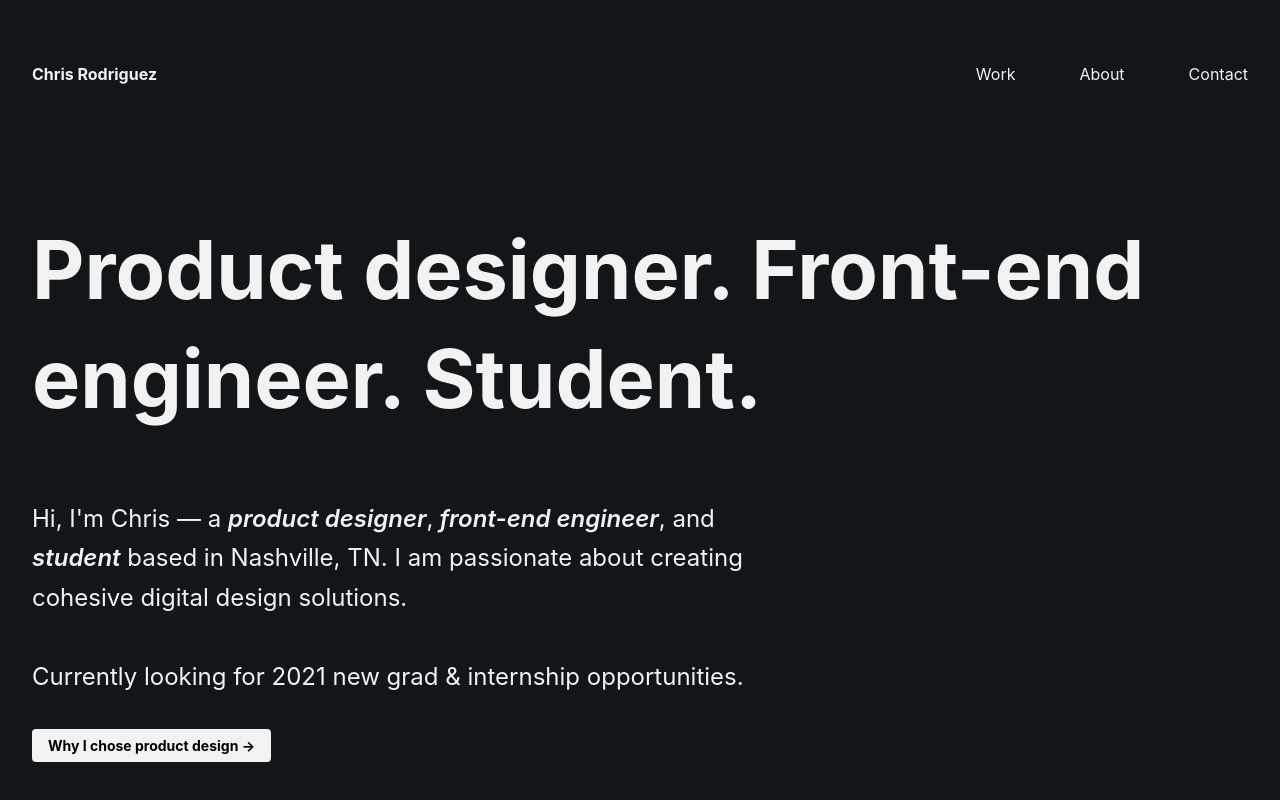
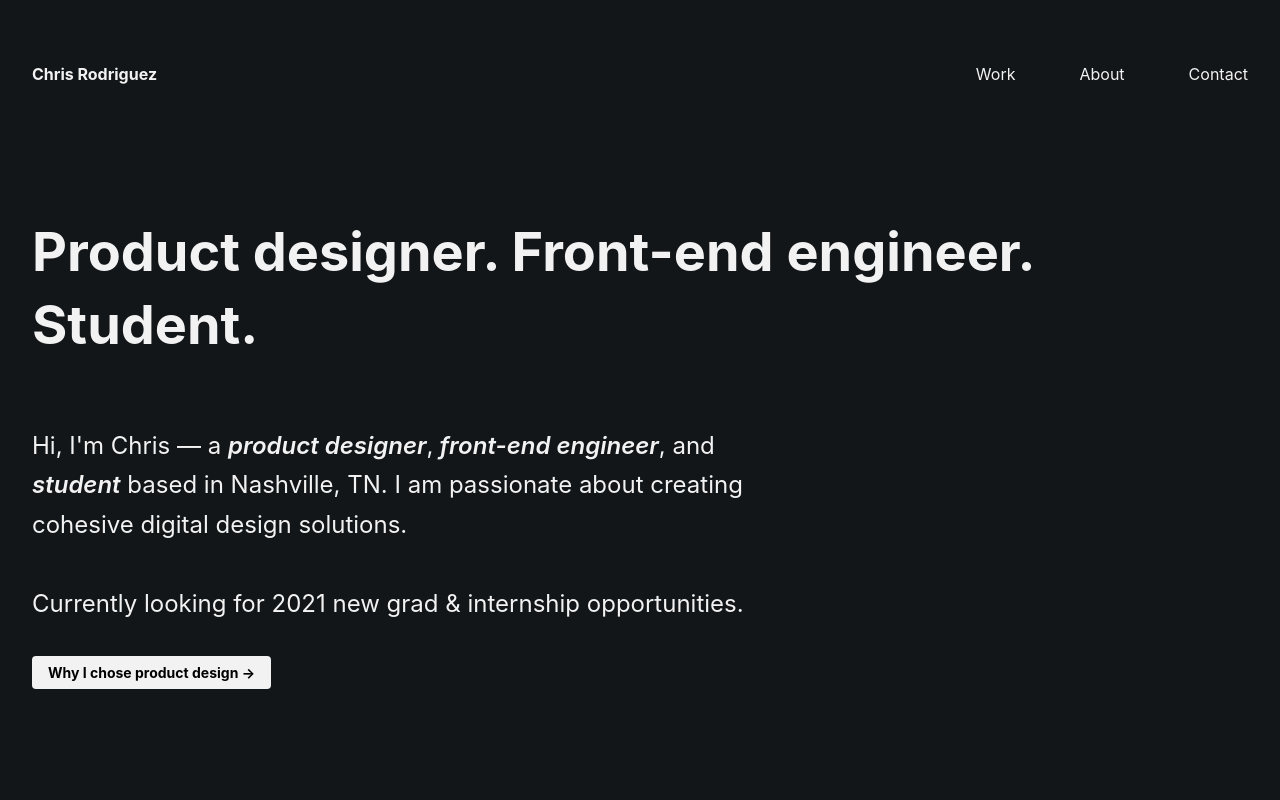
Before and after one commit to chrisleerod/React-Portfolio, a React (Create React App) app: page / in a window 1280 px wide. Shown: the top 800 px of the page. Built offline with nearby package versions, Linux system fonts and the light colour scheme; the HTML template or start-up script is replaced by a standard one.

Commit message:
added skew effects to intro header

```diff
--- a/src/components/homepage.css
+++ b/src/components/homepage.css
@@ -18,7 +18,7 @@
   }
 
   .top h1 {
-    font-size: 81px;
+    font-size: 54px;
     max-width: 1200px;
     font-weight: 700;
     line-height: 1.35em;
--- a/src/components/homepage.js
+++ b/src/components/homepage.js
@@ -21,11 +21,13 @@ class homepage extends Component {
                                 <motion.h1
                                     initial={{
                                         y: 100,
-                                        opacity: 1
+                                        opacity: 1,
+                                        skewY: 10
                                     }}
                                     animate={{
                                         y: 0,
-                                        opacity: 1
+                                        opacity: 1,
+                                        skewY: 0
                                     }}
                                     transition={{
                                         delay: 0,
@@ -40,14 +42,16 @@ class homepage extends Component {
                                 <motion.h1
                                     initial={{
                                         y: 100,
-                                        opacity: 1
+                                        opacity: 1,
+                                        skewY: 10
                                     }}
                                     animate={{
                                         y: 0,
-                                        opacity: 1
+                                        opacity: 1,
+                                        skewY: 0
                                     }}
                                     transition={{
-                                        delay: 0,
+                                        delay: 0.075,
                                         ease: [0.65, 0, 0.35, 1],
                                         duration: 1.2,
                                     }}
@@ -62,14 +66,16 @@ class homepage extends Component {
                                 <motion.h1
                                     initial={{
                                         y: 100,
-                                        opacity: 1
+                                        opacity: 1,
+                                        skewY: 10
                                     }}
                                     animate={{
                                         y: 0,
-                                        opacity: 1
+                                        opacity: 1,
+                                        skewY: 0
                                     }}
                                     transition={{
-                                        delay: 0,
+                                        delay: 0.15,
                                         ease: [0.65, 0, 0.35, 1],
                                         duration: 1.2,
                                     }}
@@ -84,14 +90,16 @@ class homepage extends Component {
                                 <motion.h1
                                     initial={{
                                         y: 100,
-                                        opacity: 1
+                                        opacity: 1,
+                                        skewY: 10
                                     }}
                                     animate={{
                                         y: 0,
-                                        opacity: 1
+                                        opacity: 1,
+                                        skewY: 0
                                     }}
                                     transition={{
-                                        delay: 0,
+                                        delay: 0.225,
                                         ease: [0.65, 0, 0.35, 1],
                                         duration: 1.2,
                                     }}
@@ -106,14 +114,16 @@ class homepage extends Component {
                                 <motion.h1
                                     initial={{
                                         y: 100,
-                                        opacity: 1
+                                        opacity: 1,
+                                        skewY: 10
                                     }}
                                     animate={{
                                         y: 0,
-                                        opacity: 1
+                                        opacity: 1,
+                                        skewY: 0
                                     }}
                                     transition={{
-                                        delay: 0,
+                                        delay: 0.3,
                                         ease: [0.65, 0, 0.35, 1],
                                         duration: 1.2,
                                     }}
```
